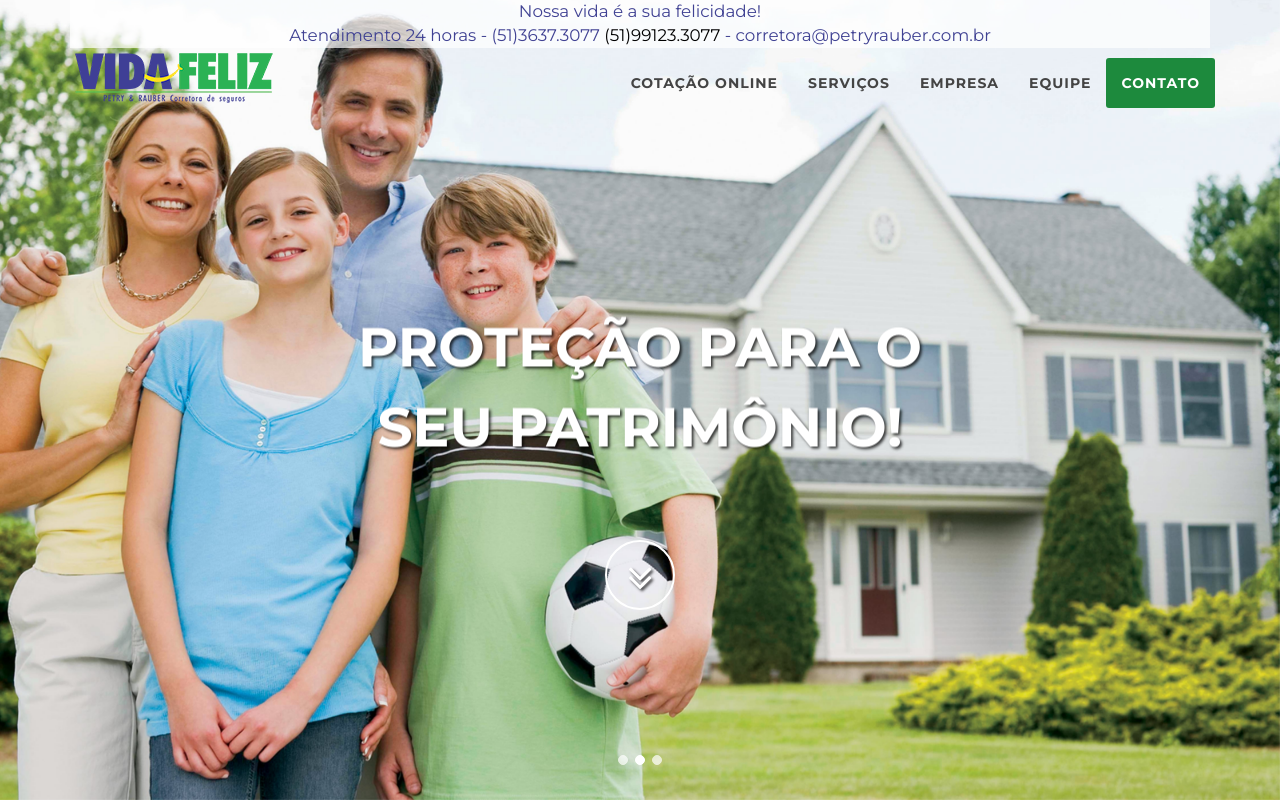
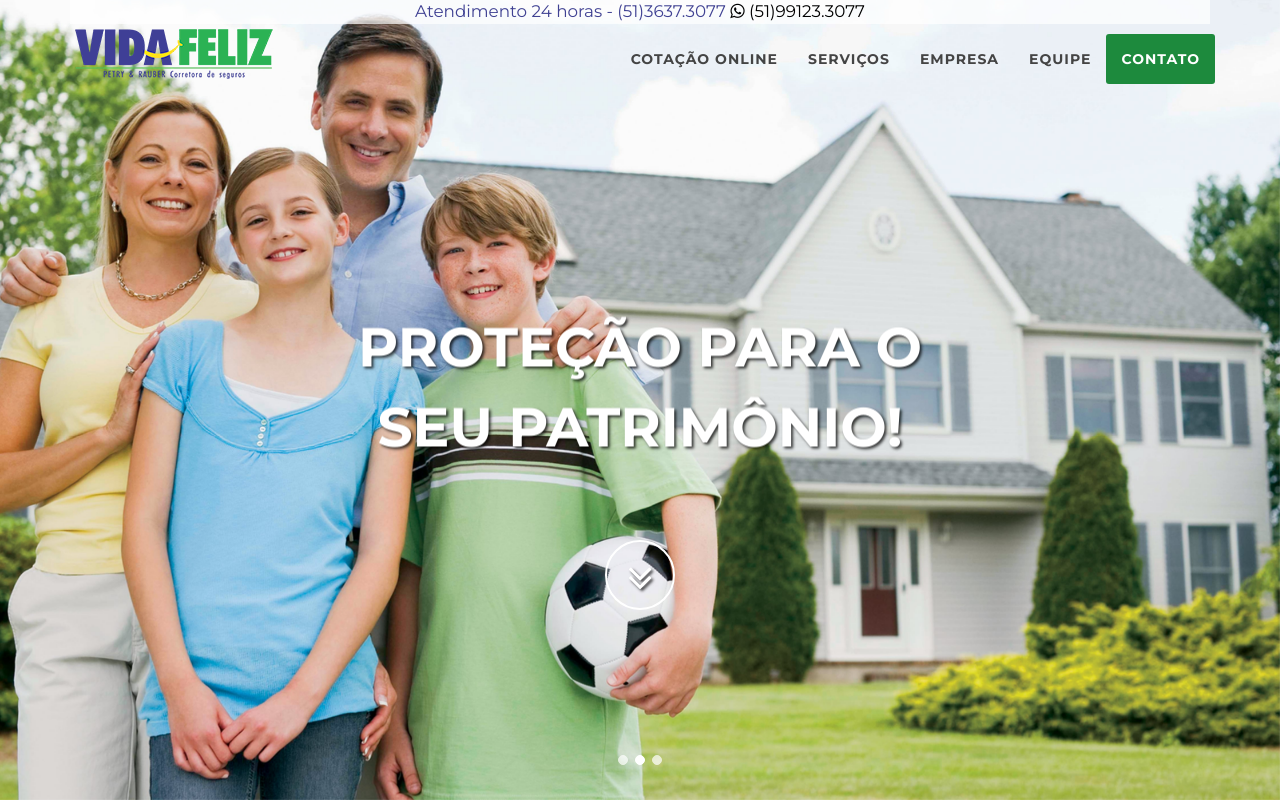
Before and after one commit to xicopetry/site-vida-feliz, a website: page index.html in a window 1280 px wide. Shown: the top 802 px of the page. Drawn offline with nearby package versions, Linux system fonts and the light colour scheme; a web font is replaced by a local one.

Commit message:
Update index.html
Modificado o link do whatsapp

```diff
--- a/index.html
+++ b/index.html
@@ -41,8 +41,7 @@
         <div class="container">
             <div class="navbar-header sub-header">
                 <div class="text-center">
-                    <div class="brand-text bold">Nossa vida é a sua felicidade!</div>
-                    <div class="brand-text">Atendimento 24 horas - (51)3637.3077 <a href='https://wa.me/5551991233077'> (51)99123.3077 </a> - corretora@petryrauber.com.br</div>
+                    <div class="brand-text">Atendimento 24 horas - (51)3637.3077 <a href='https://wa.me/5551991233077'> <i class="fa fa-whatsapp"></i> (51)99123.3077 </a></div>
                 </div>
             </div>
             <!-- Brand and toggle get grouped for better mobile display -->
@@ -464,7 +463,7 @@
                           (51)3637-3077
                         </li>
                         <li>
-                          (51)991233077
+                          <a href='https://wa.me/5551991233077'> <i class="fa fa-whatsapp"></i> (51)99123.3077 </a>
                         </li>
                         <li>
                           corretora@petryrauber.com.br
```
